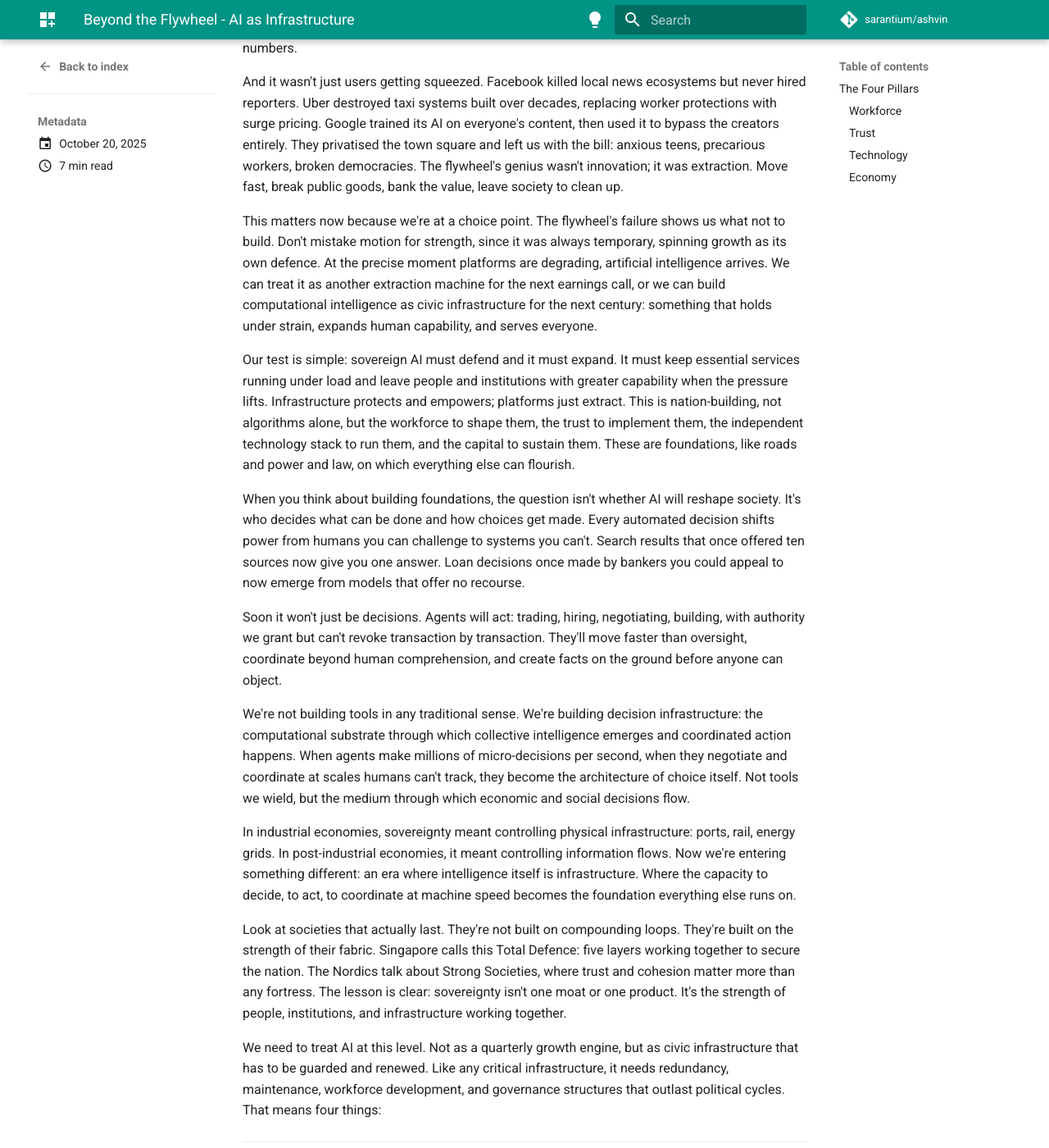
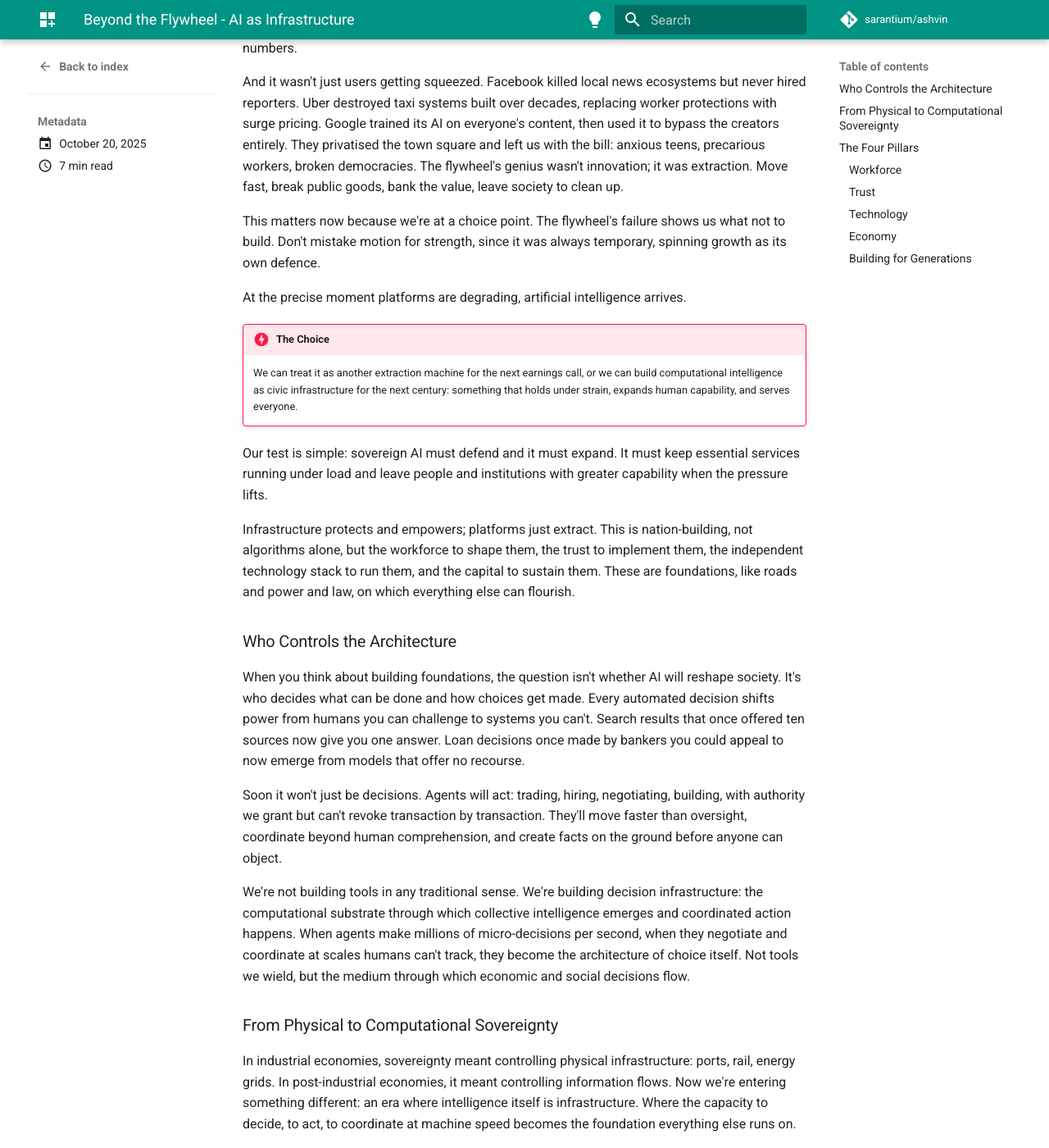
Before and after one commit to sarantium/ashvin, an MkDocs documentation site: the page built from docs/blog/posts/2025-10-20.md, in a window 1280 px wide and 1400 px high, scrolled down 616 px. Shown: the whole window at 82% size. Built offline with MkDocs 1.6.1 and Material for MkDocs 9.7.7, drawn with Linux system fonts in a browser that asks for light colours; comment, search, counter and statistics services are not loaded; some of the changed text lies outside the part shown.

Commit message:
📝 docs: enhance blog post structure and readability
Improve the October 20 blog post with:
- Add section headers for better navigation
- Include danger admonition to emphasize key choice
- Add italics for emphasis on sovereignty test
- Break up dense paragraphs for better readability

🤖 Generated with [Claude Code](https://claude.com/claude-code)

Co-Authored-By: Claude <noreply@anthropic.com>

```diff
--- a/docs/blog/posts/2025-10-20.md
+++ b/docs/blog/posts/2025-10-20.md
@@ -16,9 +16,18 @@ You've seen it happen. Reddit hiked API prices so high that Apollo shut down and
 
 And it wasn't just users getting squeezed. Facebook killed local news ecosystems but never hired reporters. Uber destroyed taxi systems built over decades, replacing worker protections with surge pricing. Google trained its AI on everyone's content, then used it to bypass the creators entirely. They privatised the town square and left us with the bill: anxious teens, precarious workers, broken democracies. The flywheel's genius wasn't innovation; it was extraction. Move fast, break public goods, bank the value, leave society to clean up.
 
-This matters now because we're at a choice point. The flywheel's failure shows us what not to build. Don't mistake motion for strength, since it was always temporary, spinning growth as its own defence. At the precise moment platforms are degrading, artificial intelligence arrives. We can treat it as another extraction machine for the next earnings call, or we can build computational intelligence as civic infrastructure for the next century: something that holds under strain, expands human capability, and serves everyone.
+This matters now because we're at a choice point. The flywheel's failure shows us what not to build. Don't mistake motion for strength, since it was always temporary, spinning growth as its own defence.
 
-Our test is simple: sovereign AI must defend and it must expand. It must keep essential services running under load and leave people and institutions with greater capability when the pressure lifts. Infrastructure protects and empowers; platforms just extract. This is nation-building, not algorithms alone, but the workforce to shape them, the trust to implement them, the independent technology stack to run them, and the capital to sustain them. These are foundations, like roads and power and law, on which everything else can flourish.
+At the precise moment platforms are degrading, artificial intelligence arrives.
+
+!!! danger "The Choice"
+    We can treat it as another extraction machine for the next earnings call, or we can build computational intelligence as civic infrastructure for the next century: something that holds under strain, expands human capability, and serves everyone.
+
+Our test is simple: sovereign AI must defend and it must expand. It must keep essential services running under load and leave people and institutions with greater capability when the pressure lifts.
+
+Infrastructure protects and empowers; platforms just extract. This is nation-building, not algorithms alone, but the workforce to shape them, the trust to implement them, the independent technology stack to run them, and the capital to sustain them. These are foundations, like roads and power and law, on which everything else can flourish.
+
+### Who Controls the Architecture
 
 When you think about building foundations, the question isn't whether AI will reshape society. It's who decides what can be done and how choices get made. Every automated decision shifts power from humans you can challenge to systems you can't. Search results that once offered ten sources now give you one answer. Loan decisions once made by bankers you could appeal to now emerge from models that offer no recourse.
 
@@ -26,6 +35,8 @@ Soon it won't just be decisions. Agents will act: trading, hiring, negotiating,
 
 
 We're not building tools in any traditional sense. We're building decision infrastructure: the computational substrate through which collective intelligence emerges and coordinated action happens. When agents make millions of micro-decisions per second, when they negotiate and coordinate at scales humans can't track, they become the architecture of choice itself. Not tools we wield, but the medium through which economic and social decisions flow.
+
+### From Physical to Computational Sovereignty
 
 In industrial economies, sovereignty meant controlling physical infrastructure: ports, rail, energy grids. In post-industrial economies, it meant controlling information flows. Now we're entering something different: an era where intelligence itself is infrastructure. Where the capacity to decide, to act, to coordinate at machine speed becomes the foundation everything else runs on.
 
@@ -61,7 +72,7 @@ To rent your stack is to rent your future. If you cannot walk away from a vendor
 
 This doesn't mean building everything from scratch or rejecting all foreign technology. It means ensuring you can switch. That you understand how critical systems work. That you have alternatives when you need them. Sovereignty is about optionality: having the technical capacity and workforce to maintain, modify, and replace systems that matter.
 
-The test is simple: can you leave? If not, you don't own your infrastructure. You're renting it, and rent always goes up.
+The test is simple: *can you leave?* If not, you don't own your infrastructure. You're renting it, and rent always goes up.
 
 ### Economy
 
@@ -81,6 +92,8 @@ These four pillars (workforce, trust, technology, economy) aren't separate probl
 
 The flywheel era taught us what happens when we optimize for growth above all else. Now we have a chance to build something different.
 
+### Building for Generations
+
 What's possible: Systems that coordinate millions of micro-decisions at machine speed while keeping humans in command of what matters. Teachers who actually know when a student is struggling because the system handles the compliance paperwork they used to drown in. Justice infrastructure that learns what reduces reoffending across decades of cases, while judges and caseworkors keep discretion over individual lives. Local councils that can fix potholes and approve permits faster than committees can meet, but citizens still control the budget. Employment services that match people to real careers, not just tick placement boxes for government contracts. Not platforms extracting value from every interaction, but infrastructure that amplifies human judgment at the speed and scale modern society requires.
 
 The easier path is to rent everything, chase the quarterly number, and let platforms extract value until they degrade. That path is well-worn. We know exactly where it leads.
```
